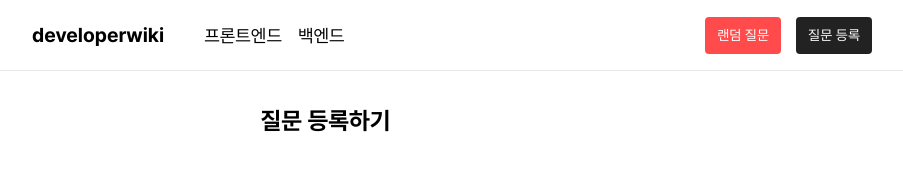
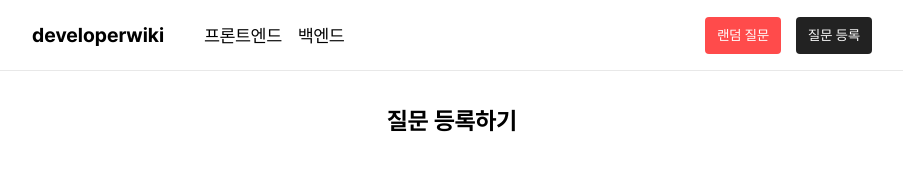
Before and after one commit to Developer-Wikis/FE, a Next.js app: page /question/create in a window 1280 px wide. Shown: the top 193 px of the page, without its empty margins (188-1091 px from the left). Built offline with nearby package versions, Linux system fonts and the light colour scheme; no server answers.

Commit message:
fix: Title-> PageTitle 파일명 변경 및 align props 추가

```diff
--- /dev/null
+++ b/src/components/base/PageTitle/index.tsx
@@ -0,0 +1,23 @@
+import styled from '@emotion/styled';
+import { ReactNode } from 'react';
+
+interface PageTitleProps {
+  children: ReactNode;
+  align?: 'center' | 'left' | 'right';
+}
+
+const PageTitle = ({ children, align = 'center', ...props }: PageTitleProps) => {
+  return (
+    <StyleH {...props} align={align}>
+      {children}
+    </StyleH>
+  );
+};
+
+export default PageTitle;
+
+const StyleH = styled.h3<PageTitleProps>`
+  font-size: 24px;
+  font-weight: 700;
+  text-align: ${({ align }) => align};
+`;
--- a/src/components/base/Title/index.tsx
+++ /dev/null
@@ -1,17 +0,0 @@
-import styled from '@emotion/styled';
-import { ReactNode } from 'react';
-
-interface TitleProps {
-  children: ReactNode;
-}
-
-const Title = ({ children, ...props }: TitleProps) => {
-  return <StyleH {...props}>{children}</StyleH>;
-};
-
-export default Title;
-
-const StyleH = styled.h2`
-  font-size: 24px;
-  font-weight: 700;
-`;
--- a/src/components/domain/question/PostHeader/index.tsx
+++ b/src/components/domain/question/PostHeader/index.tsx
@@ -1,5 +1,5 @@
 import styled from '@emotion/styled';
-import Title from '~/components/base/Title';
+import PageTitle from '~/components/base/PageTitle';
 import { SubType } from '~/utils/constant/category';
 import { convertSubCategory } from '~/utils/helper/converter';
 
@@ -30,7 +30,7 @@ const CategoryName = styled.div`
   color: ${({ theme }) => theme.colors.mediumGray};
 `;
 
-const PostTitle = styled(Title)`
+const PostTitle = styled(PageTitle)`
   margin-top: 18px;
 `;
 
--- a/src/pages/question/create.tsx
+++ b/src/pages/question/create.tsx
@@ -4,7 +4,7 @@ import { useState } from 'react';
 import Button from '~/components/base/Button';
 import Input from '~/components/base/Input';
 import Select from '~/components/base/select';
-import Title from '~/components/base/Title';
+import PageTitle from '~/components/base/PageTitle';
 import AddForm from '~/components/common/AddForm';
 import ErrorMessage from '~/components/common/ErrorMessage';
 import PageContainer from '~/components/common/PageContainer';
@@ -82,7 +82,7 @@ const CreateQuestion = () => {
 
   return (
     <Container>
-      <Title>질문 등록하기</Title>
+      <PageTitle>질문 등록하기</PageTitle>
       <FormContainer>
         <UserInfo>
           <InputField>
```
